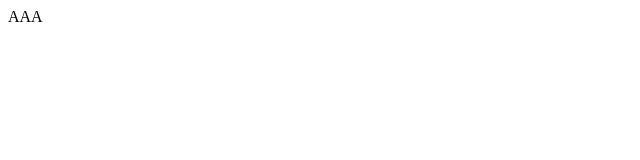
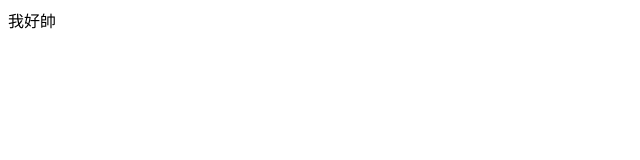
Before and after one commit to wupojung/myweb22222, a plain HTML site: page index.html in a window 1280 px wide. Shown: the full height of the page, 0-640 px from the left. Drawn offline with Linux system fonts and the light colour scheme.

Commit message:
新增不要臉的說明

```diff
--- a/index.html
+++ b/index.html
@@ -5,6 +5,6 @@
     <title>Title</title>
 </head>
 <body>
-   AAA
+   我好帥
 </body>
 </html>
```
